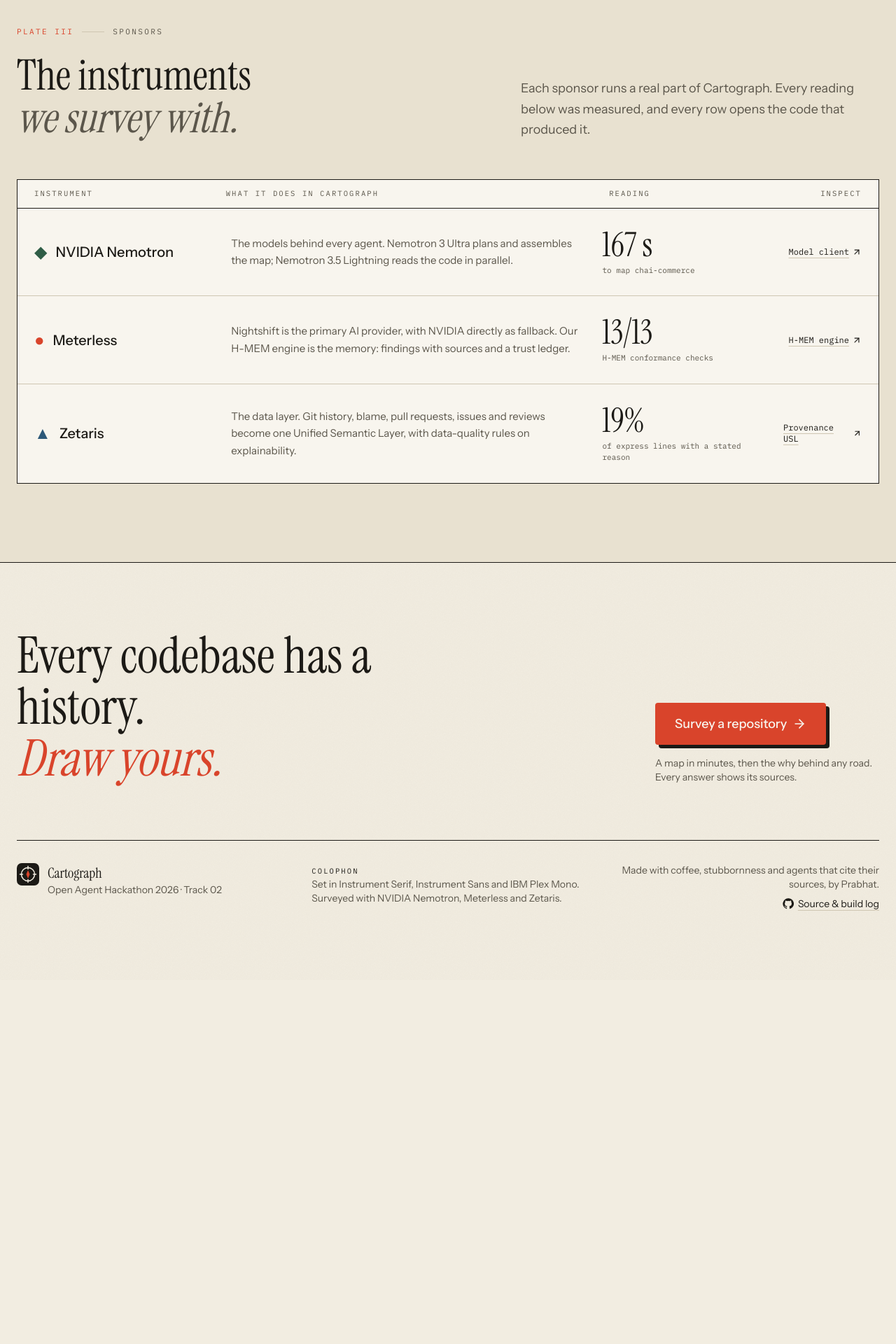
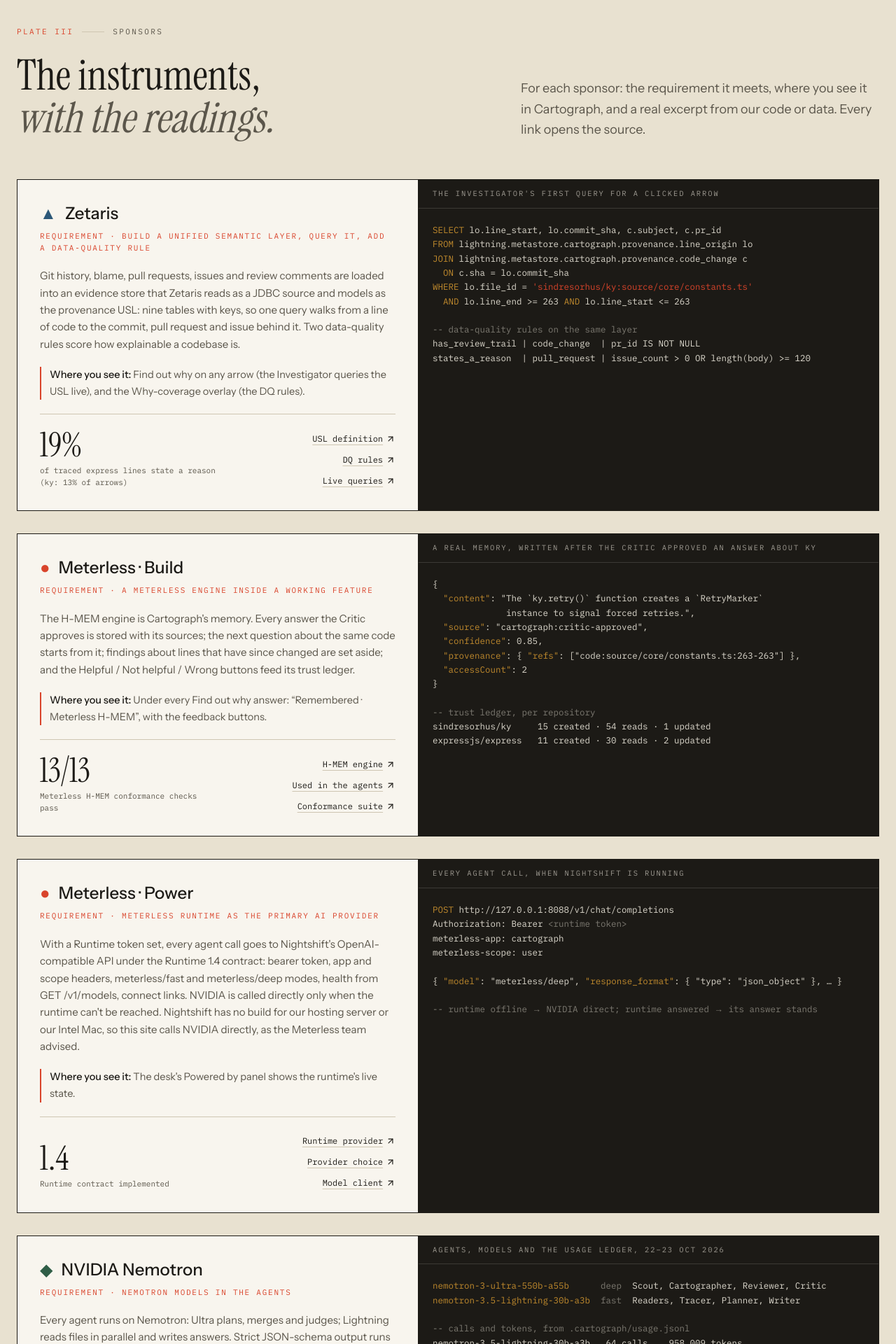
Before and after one commit to prabhat-gp/cartograph-hackathon, a Next.js app in the folder site/: page / in a window 1280 px wide. Shown: the part 3640-5560 px from the top of the page at 70% size. Before the commit the page ends 5040 px from the top, so only its background shows below. Built offline with nearby package versions, Linux system fonts and the light colour scheme; no server answers.

Commit message:
Landing page: sponsor proof sheets with real code, data and readings

```diff
--- a/site/src/components/PlateInstruments.tsx
+++ b/site/src/components/PlateInstruments.tsx
@@ -1,34 +1,156 @@
 import { ArrowUpRight } from "lucide-react";
-import { CODE, EXPRESS_EXPLAINED_PCT, MAP_RUN } from "@/lib/site";
+import type { ReactNode } from "react";
+import { CODE, EXPRESS_EXPLAINED_PCT, HMEM_LEDGER, KY_EXPLAINED_PCT, MODEL_ROSTER, USAGE } from "@/lib/site";
 import { PlateLabel } from "./Mark";
 
-const instruments = [
+type Sheet = {
+  symbol: string;
+  color: string;
+  sponsor: string;
+  requirement: string;
+  does: string;
+  seen: string;
+  evidenceTitle: string;
+  evidence: ReactNode;
+  reading: { value: string; unit: string };
+  verify: { label: string; href: string }[];
+};
+
+const fmt = (n: number) => n.toLocaleString("en-US");
+
+/** A real excerpt, set like a survey note: a caption, then the record itself. */
+function Excerpt({ children }: { children: ReactNode }) {
+  return <pre className="overflow-x-auto bg-ink p-5 font-mono text-[12.5px] leading-relaxed text-paper/90">{children}</pre>;
+}
+const k = (s: string) => <span className="text-ochre">{s}</span>;
+const c = (s: string) => <span className="text-paper/45">{s}</span>;
+
+const sheets: Sheet[] = [
   {
-    symbol: "◆",
-    color: "text-forest",
-    name: "NVIDIA Nemotron",
-    job: "The models behind every agent. Nemotron 3 Ultra plans and assembles the map; Nemotron 3.5 Lightning reads the code in parallel.",
-    reading: `${MAP_RUN.seconds} s`,
-    unit: `to map ${MAP_RUN.repo}`,
-    link: { label: "Model client", href: CODE("src/llm/client.ts") },
+    symbol: "▲",
+    color: "text-sea",
+    sponsor: "Zetaris",
+    requirement: "Build a Unified Semantic Layer, query it, add a data-quality rule",
+    does: "Git history, blame, pull requests, issues and review comments are loaded into an evidence store that Zetaris reads as a JDBC source and models as the provenance USL: nine tables with keys, so one query walks from a line of code to the commit, pull request and issue behind it. Two data-quality rules score how explainable a codebase is.",
+    seen: "Find out why on any arrow (the Investigator queries the USL live), and the Why-coverage overlay (the DQ rules).",
+    evidenceTitle: "The Investigator's first query for a clicked arrow",
+    evidence: (
+      <>
+        {k("SELECT")} lo.line_start, lo.commit_sha, c.subject, c.pr_id{"\n"}
+        {k("FROM")} lightning.metastore.cartograph.provenance.line_origin lo{"\n"}
+        {k("JOIN")} lightning.metastore.cartograph.provenance.code_change c{"\n"}
+        {"  "}
+        {k("ON")} c.sha = lo.commit_sha{"\n"}
+        {k("WHERE")} lo.file_id = <span className="text-vermilion">&apos;sindresorhus/ky:source/core/constants.ts&apos;</span>{"\n"}
+        {"  "}
+        {k("AND")} lo.line_end &gt;= 263 {k("AND")} lo.line_start &lt;= 263{"\n\n"}
+        {c("-- data-quality rules on the same layer")}
+        {"\n"}
+        has_review_trail | code_change  | pr_id IS NOT NULL{"\n"}
+        states_a_reason  | pull_request | issue_count &gt; 0 OR length(body) &gt;= 120
+      </>
+    ),
+    reading: { value: `${EXPRESS_EXPLAINED_PCT}%`, unit: `of traced express lines state a reason (ky: ${KY_EXPLAINED_PCT}% of arrows)` },
+    verify: [
+      { label: "USL definition", href: CODE("sql/zetaris/provenance_usl.sql") },
+      { label: "DQ rules", href: CODE("sql/zetaris/dq_rules.sql") },
+      { label: "Live queries", href: CODE("src/agent/evidence.ts") },
+    ],
   },
   {
     symbol: "●",
     color: "text-vermilion",
-    name: "Meterless",
-    job: "Nightshift is the primary AI provider, with NVIDIA directly as fallback. Our H-MEM engine is the memory: findings with sources and a trust ledger.",
-    reading: "13/13",
-    unit: "H-MEM conformance checks",
-    link: { label: "H-MEM engine", href: CODE("src/memory/hmem.ts") },
+    sponsor: "Meterless · Build",
+    requirement: "A Meterless Engine inside a working feature",
+    does: "The H-MEM engine is Cartograph's memory. Every answer the Critic approves is stored with its sources; the next question about the same code starts from it; findings about lines that have since changed are set aside; and the Helpful / Not helpful / Wrong buttons feed its trust ledger.",
+    seen: "Under every Find out why answer: “Remembered · Meterless H-MEM”, with the feedback buttons.",
+    evidenceTitle: "A real memory, written after the Critic approved an answer about ky",
+    evidence: (
+      <>
+        {"{"}
+        {"\n"}
+        {"  "}
+        {k('"content"')}: &quot;The `ky.retry()` function creates a `RetryMarker`{"\n"}
+        {"              "}instance to signal forced retries.&quot;,{"\n"}
+        {"  "}
+        {k('"source"')}: &quot;cartograph:critic-approved&quot;,{"\n"}
+        {"  "}
+        {k('"confidence"')}: 0.85,{"\n"}
+        {"  "}
+        {k('"provenance"')}: {"{ "}
+        {k('"refs"')}: [&quot;code:source/core/constants.ts:263-263&quot;] {"}"},{"\n"}
+        {"  "}
+        {k('"accessCount"')}: 2{"\n"}
+        {"}"}
+        {"\n\n"}
+        {c("-- trust ledger, per repository")}
+        {"\n"}
+        {HMEM_LEDGER.map((r) => `${r.repo.padEnd(19)} ${String(r.created).padStart(2)} created · ${r.reads} reads · ${r.updates} updated\n`)}
+      </>
+    ),
+    reading: { value: "13/13", unit: "Meterless H-MEM conformance checks pass" },
+    verify: [
+      { label: "H-MEM engine", href: CODE("src/memory/hmem.ts") },
+      { label: "Used in the agents", href: CODE("src/memory/findings.ts") },
+      { label: "Conformance suite", href: CODE("third_party/meterless-hmem-conformance") },
+    ],
   },
   {
-    symbol: "▲",
-    color: "text-sea",
-    name: "Zetaris",
-    job: "The data layer. Git history, blame, pull requests, issues and reviews become one Unified Semantic Layer, with data-quality rules on explainability.",
-    reading: `${EXPRESS_EXPLAINED_PCT}%`,
-    unit: "of express lines with a stated reason",
-    link: { label: "Provenance USL", href: CODE("sql/zetaris/provenance_usl.sql") },
+    symbol: "●",
+    color: "text-vermilion",
+    sponsor: "Meterless · Power",
+    requirement: "Meterless Runtime as the primary AI provider",
+    does: "With a Runtime token set, every agent call goes to Nightshift's OpenAI-compatible API under the Runtime 1.4 contract: bearer token, app and scope headers, meterless/fast and meterless/deep modes, health from GET /v1/models, connect links. NVIDIA is called directly only when the runtime can't be reached. Nightshift has no build for our hosting server or our Intel Mac, so this site calls NVIDIA directly, as the Meterless team advised.",
+    seen: "The desk's Powered by panel shows the runtime's live state.",
+    evidenceTitle: "Every agent call, when Nightshift is running",
+    evidence: (
+      <>
+        {k("POST")} http://127.0.0.1:8088/v1/chat/completions{"\n"}
+        Authorization: Bearer {c("<runtime token>")}
+        {"\n"}
+        meterless-app: cartograph{"\n"}
+        meterless-scope: user{"\n\n"}
+        {"{ "}
+        {k('"model"')}: &quot;meterless/deep&quot;, {k('"response_format"')}: {"{ "}&quot;type&quot;: &quot;json_object&quot;{" }"}, …{" }"}
+        {"\n\n"}
+        {c("-- runtime offline → NVIDIA direct; runtime answered → its answer stands")}
+      </>
+    ),
+    reading: { value: "1.4", unit: "Runtime contract implemented" },
+    verify: [
+      { label: "Runtime provider", href: CODE("src/meterless/runtime.ts") },
+      { label: "Provider choice", href: CODE("src/config.ts") },
+      { label: "Model client", href: CODE("src/llm/client.ts") },
+    ],
+  },
+  {
+    symbol: "◆",
+    color: "text-forest",
+    sponsor: "NVIDIA Nemotron",
+    requirement: "Nemotron models in the agents",
+    does: "Every agent runs on Nemotron: Ultra plans, merges and judges; Lightning reads files in parallel and writes answers. Strict JSON-schema output runs away on the free tier, so the client asks for JSON, validates it, salvages partial output and gives the model one repair turn. Every call is logged against daily caps.",
+    seen: "Every map and every answer. The live survey view names each agent as it works.",
+    evidenceTitle: `Agents, models and the usage ledger, ${USAGE.measured}`,
+    evidence: (
+      <>
+        {MODEL_ROSTER.map((r) => (
+          <span key={r.model}>
+            {k(r.model.padEnd(31))} {c(r.tier.padEnd(5))} {r.agents}
+            {"\n"}
+          </span>
+        ))}
+        {"\n"}
+        {c("-- calls and tokens, from .cartograph/usage.jsonl")}
+        {"\n"}
+        {USAGE.rows.map((r) => `${r.model.padEnd(31)} ${String(r.calls).padStart(3)} calls  ${fmt(r.tokens).padStart(9)} tokens\n`)}
+      </>
+    ),
+    reading: { value: fmt(USAGE.rows.reduce((n, r) => n + r.calls, 0)), unit: `Nemotron calls logged, ${USAGE.measured}` },
+    verify: [
+      { label: "Model client", href: CODE("src/llm/client.ts") },
+      { label: "Usage ledger", href: CODE("src/llm/usage.ts") },
+      { label: "Agent prompts", href: CODE("src/agent/agents.ts") },
+    ],
   },
 ];
 
@@ -40,38 +162,53 @@
           <div>
             <PlateLabel plate="III" title="Sponsors" />
             <h2 className="mt-6 font-serif text-5xl leading-[1.02] sm:text-6xl">
-              The instruments
+              The instruments,
               <br />
-              <em className="text-ink-soft">we survey with.</em>
+              <em className="text-ink-soft">with the readings.</em>
             </h2>
           </div>
           <p className="max-w-lg text-lg leading-relaxed text-ink-soft lg:justify-self-end">
-            Each sponsor runs a real part of Cartograph. Every reading below was measured, and every row opens the code that
-            produced it.
+            For each sponsor: the requirement it meets, where you see it in Cartograph, and a real excerpt from our code or
+            data. Every link opens the source.
           </p>
         </div>
 
-        <div className="mt-14 border border-ink bg-paper-light">
-          <div className="hidden grid-cols-[minmax(0,1.1fr)_minmax(0,2.2fr)_minmax(0,1fr)_auto] border-b border-ink px-6 py-3 font-mono text-[10.5px] tracking-[0.2em] text-ink-soft uppercase md:grid">
-            <span>Instrument</span>
-            <span>What it does in Cartograph</span>
-            <span>Reading</span>
-            <span className="w-28 text-right">Inspect</span>
+        <div className="mt-14 grid gap-8">
+          {sheets.map((s) => (
+            <article key={s.sponsor} className="grid border border-ink bg-paper-light lg:grid-cols-[minmax(0,1fr)_minmax(0,1.15fr)]">
+              <div className="flex flex-col gap-5 p-6 sm:p-8">
+                <div>
+                  <p className="flex items-center gap-3 text-2xl font-medium">
+                    <span className={s.color}>{s.symbol}</span> {s.sponsor}
+                  </p>
+                  <p className="mt-2 font-mono text-[11px] tracking-[0.16em] text-vermilion uppercase">Requirement · {s.requirement}</p>
                 </div>
-          {instruments.map((x) => (
-            <div key={x.name} className="grid gap-4 border-b border-rule px-6 py-7 last:border-b-0 md:grid-cols-[minmax(0,1.1fr)_minmax(0,2.2fr)_minmax(0,1fr)_auto] md:items-center md:gap-8">
-              <p className="flex items-center gap-3 text-xl font-medium">
-                <span className={`${x.color} text-2xl`}>{x.symbol}</span> {x.name}
+                <p className="text-[15px] leading-relaxed text-ink-soft">{s.does}</p>
+                <p className="border-l-2 border-vermilion pl-3 text-[14.5px] leading-relaxed">
+                  <span className="font-medium">Where you see it: </span>
+                  <span className="text-ink-soft">{s.seen}</span>
                 </p>
-              <p className="text-[15px] leading-relaxed text-ink-soft">{x.job}</p>
+                <div className="mt-auto flex flex-wrap items-end justify-between gap-5 border-t border-rule pt-5">
                   <p>
-                <span className="block font-serif text-5xl leading-none">{x.reading}</span>
-                <span className="mt-1 block font-mono text-[11px] text-ink-soft">{x.unit}</span>
+                    <span className="block font-serif text-5xl leading-none">{s.reading.value}</span>
+                    <span className="mt-1 block max-w-[16rem] font-mono text-[11px] text-ink-soft">{s.reading.unit}</span>
                   </p>
-              <a href={x.link.href} target="_blank" rel="noreferrer" className="flex w-28 items-center justify-end gap-1 font-mono text-xs underline decoration-rule underline-offset-4 hover:text-vermilion hover:decoration-vermilion">
-                {x.link.label} <ArrowUpRight className="size-3.5" />
+                  <ul className="flex flex-col gap-1.5 text-right">
+                    {s.verify.map((v) => (
+                      <li key={v.href}>
+                        <a href={v.href} target="_blank" rel="noreferrer" className="inline-flex items-center gap-1 font-mono text-xs underline decoration-rule underline-offset-4 hover:text-vermilion hover:decoration-vermilion">
+                          {v.label} <ArrowUpRight className="size-3.5" />
                         </a>
+                      </li>
+                    ))}
+                  </ul>
                 </div>
+              </div>
+              <figure className="flex min-w-0 flex-col border-t border-ink bg-ink lg:border-t-0 lg:border-l">
+                <figcaption className="border-b border-paper/15 px-5 py-3 font-mono text-[10.5px] tracking-[0.18em] text-paper/60 uppercase">{s.evidenceTitle}</figcaption>
+                <Excerpt>{s.evidence}</Excerpt>
+              </figure>
+            </article>
           ))}
         </div>
       </div>
--- a/site/src/lib/site.ts
+++ b/site/src/lib/site.ts
@@ -41,3 +41,27 @@
   source: "Xia et al., IEEE TSE 2018",
   url: "https://doi.org/10.1109/TSE.2017.2734091",
 };
+
+/** Which agents run on which Nemotron model (src/config.ts, src/agent/agents.ts, src/server/brain/run.ts). */
+export const MODEL_ROSTER = [
+  { model: "nemotron-3-ultra-550b-a55b", tier: "deep", agents: "Scout, Cartographer, Reviewer, Critic" },
+  { model: "nemotron-3.5-lightning-30b-a3b", tier: "fast", agents: "Readers, Tracer, Planner, Writer" },
+];
+
+/** From the usage ledger (.cartograph/usage.jsonl, `npm run usage`), 22–23 Oct 2026. */
+export const USAGE = {
+  measured: "22–23 Oct 2026",
+  rows: [
+    { model: "nemotron-3.5-lightning-30b-a3b", calls: 64, tokens: 958_009 },
+    { model: "nemotron-3-ultra-550b-a55b", calls: 56, tokens: 284_179 },
+  ],
+};
+
+/** H-MEM ledger counts per repository (.cartograph/memory/<repo>/ledger.jsonl), 23 Oct 2026. */
+export const HMEM_LEDGER = [
+  { repo: "sindresorhus/ky", created: 15, reads: 54, updates: 1 },
+  { repo: "expressjs/express", created: 11, reads: 30, updates: 2 },
+];
+
+/** Share of ky's map arrows whose cited line traces to a pull request that states a reason (Why-coverage, 22 Oct). */
+export const KY_EXPLAINED_PCT = 13;
```
Lines whose indentation alone changed are shown as unchanged.
